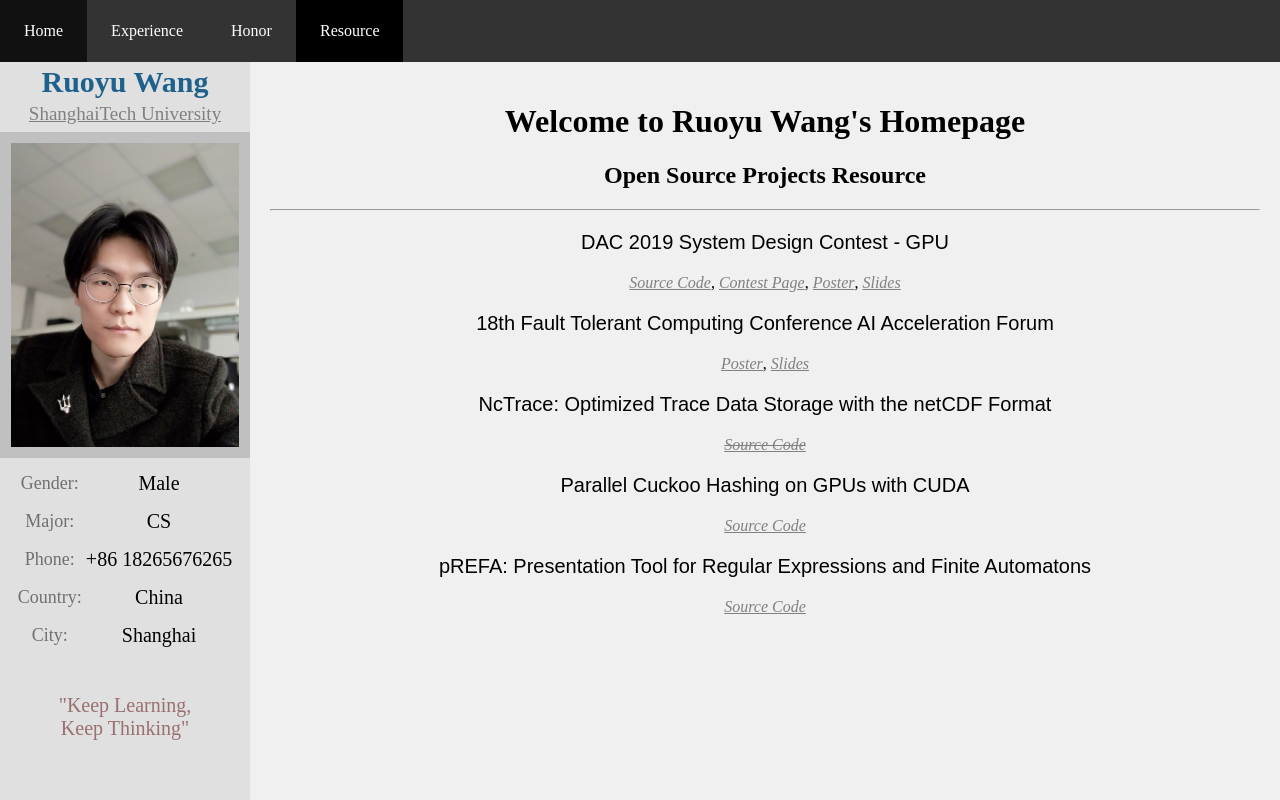
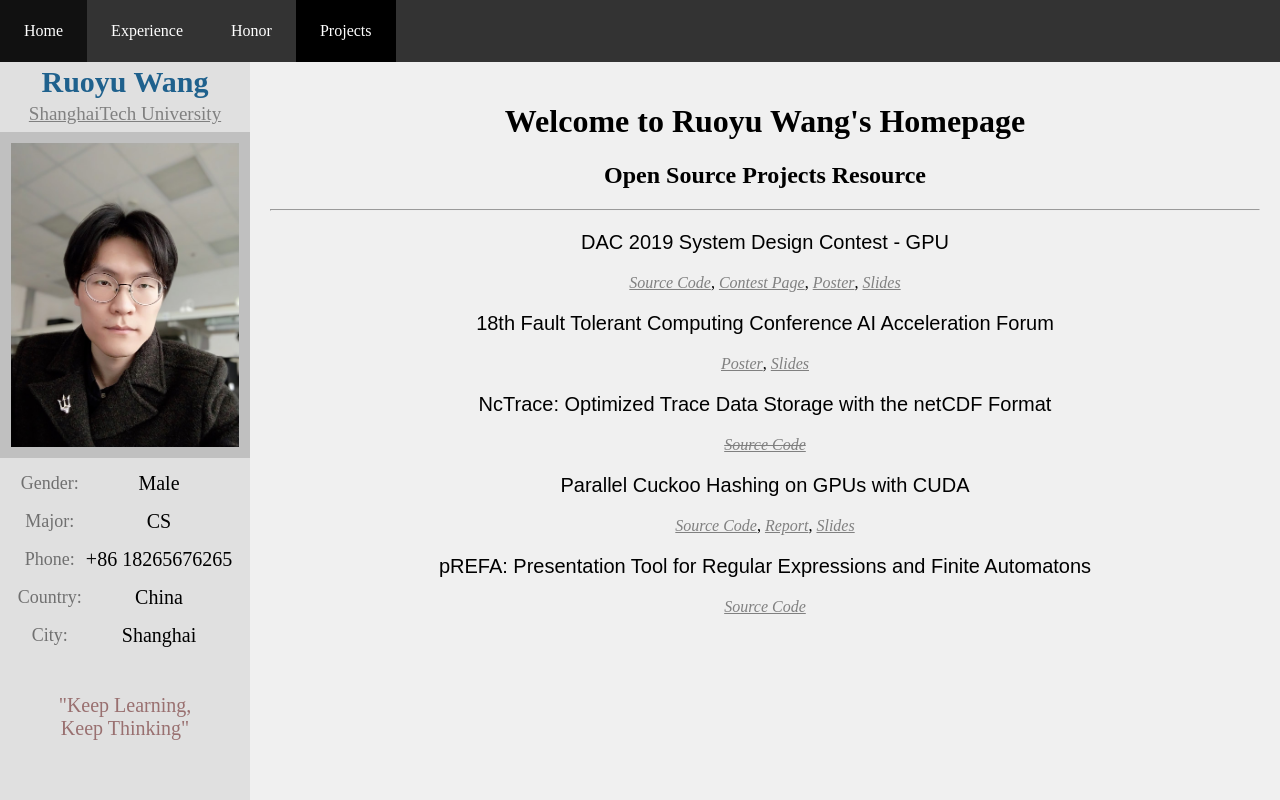
Before and after one commit to AliceEva/AliceEva.github.io, a plain HTML site: page pages/resource.html in a window 1280 px wide. Drawn offline with Linux system fonts and the light colour scheme.

Commit message:
add new materials

```diff
--- a/css/main.css
+++ b/css/main.css
@@ -5,6 +5,7 @@ body {
 /*top navbar partition*/
 div.navbar {
     text-align: center;
+    height: 62px;
 }
 
 div.navbar ul {
--- a/pages/resource.html
+++ b/pages/resource.html
@@ -13,7 +13,7 @@
 			<li><a href="../index.html">Home</a></li>
 			<li><a href="experience.html">Experience</a></li>
 			<li><a href="honor.html">Honor</a></li>
-			<li><a class="active" href="resource.html">Resource</a></li>
+			<li><a class="active" href="resource.html">Projects</a></li>
 		</ul>
 	</div>
 
@@ -84,11 +84,13 @@
 			<a href="">Slides</a>
 			<p>18th Fault Tolerant Computing Conference AI Acceleration Forum</p>
 			<a href="">Poster</a>,
-			<a href="">Slides</a>
+			<a href="../resource/projects/DeepZS-8-15-2019-DAC.pdf">Slides</a>
 			<p>NcTrace: Optimized Trace Data Storage with the netCDF Format</p>
 			<a href="https://github.com/hgz12345ssdlh/nctrace"><div style="text-decoration:line-through">Source Code</div></a>
 			<p>Parallel Cuckoo Hashing on GPUs with CUDA</p>
-			<a href="https://github.com/hgz12345ssdlh/cuckoo-hashing-CUDA">Source Code</a>
+			<a href="https://github.com/hgz12345ssdlh/cuckoo-hashing-CUDA">Source Code</a>,
+			<a href="../resource/projects/CS121_Project_Report.pdf">Report</a>,
+			<a href="../resource/projects/pre.pdf">Slides</a>
 			<p>pREFA: Presentation Tool for Regular Expressions and Finite Automatons</p>
 			<a href="https://github.com/hgz12345ssdlh/prefa-master">Source Code</a>
 		</div>
```
Also changed, not shown: index.html (+2 -2 lines), pages/experience.html (+1 -1 lines), pages/honor.html (+1 -1 lines), 6 other files.
